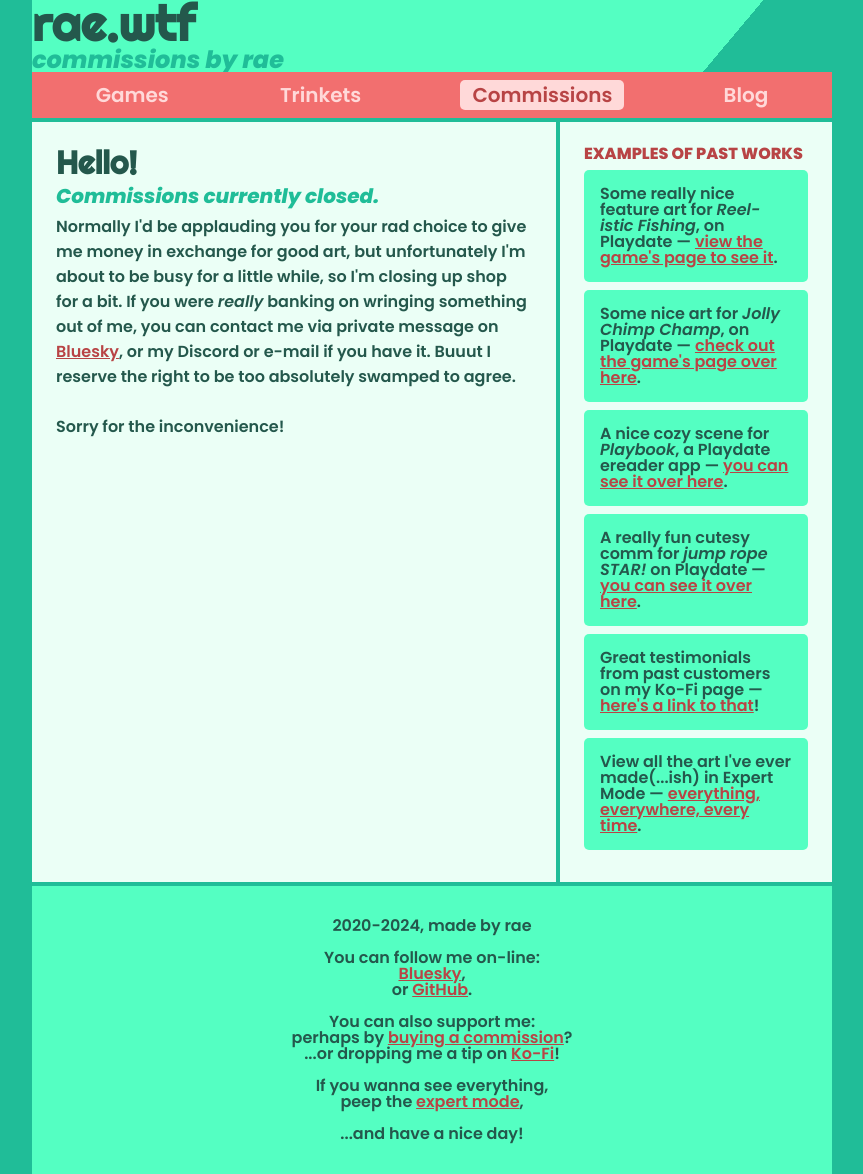
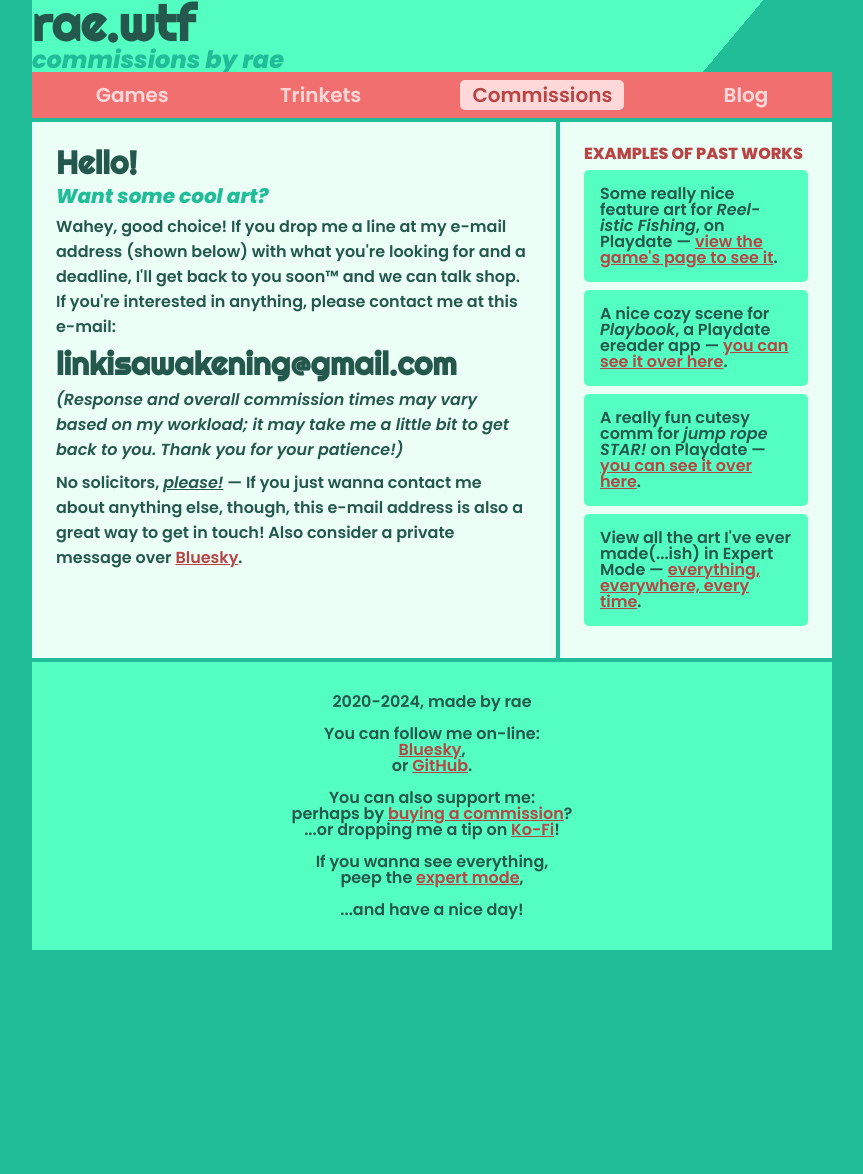
Before and after one commit to raewtf/raewtf.github.io, a Jekyll site: the page commissions/index.html, which Jekyll copies as it is, in a window 1280 px wide. Shown: the whole page, without its empty margins (208-1071 px from the left). Built offline with Jekyll 4.4.1, drawn with Linux system fonts in a browser that asks for light colours; after the commit the page ends 950 px from its top, so only the background shows below that.

Commit message:
y’know what, let’s throw these back open

```diff
--- a/commissions/index.html
+++ b/commissions/index.html
@@ -40,16 +40,19 @@
 	<div class="sides">
 		<div class="side_left">
 			<h1>Hello!</h1>
-			<h2>Commissions currently closed.</h2>
-			<p>Normally I'd be applauding you for your rad choice to give me money in exchange for good art, but unfortunately I'm about to be busy for a little while, so I'm closing up shop for a bit. If you were <i>really</i> banking on wringing something out of me, you can contact me via private message on <a href="https://bsky.app/profile/rae.wtf">Bluesky</a>, or my Discord or e-mail if you have it. Buuut I reserve the right to be too absolutely swamped to agree.<br><br>Sorry for the inconvenience!</p>
+			<h2>Want some cool art?</h2>
+			<p>Wahey, good choice! If you drop me a line at my e-mail address (shown below) with what you're looking for and a deadline, I'll get back to you soon™ and we can talk shop. If you're interested in anything, please contact me at this e-mail:</p>
+			<div style="overflow-x: scroll;">
+				<h1><span>l</span><span>i</span><span>n</span><span>k</span><span>i</span><span>s</span><span>a</span><span>w</span><span>a</span><span>k</span><span>e</span><span>n</span><span>i</span><span>n</span><span>g</span><span>@</span><span>g</span><span>m</span><span>a</span><span>i</span><span>l</span><span>.</span><span>c</span><span>o</span><span>m</span></h1>
+			</div>
+			<p><i>(Response and overall commission times may vary based on my workload; it may take me a little bit to get back to you. Thank you for your patience!)</i></p>
+			<p>No solicitors, <i><u>please!</u></i> — If you just wanna contact me about anything else, though, this e-mail address is also a great way to get in touch! Also consider a private message over <a href="https://bsky.app/profile/rae.wtf">Bluesky</a>.</p>
 		</div>
 		<div class="side_right">
 			<h3>Examples of past works</h3>
 			<p class="box">Some really nice feature art for <i>Reel-istic Fishing</i>, on Playdate — <a href="https://play.date/g/rfish">view the game's page to see it</a>.</p>
-			<p class="box">Some nice art for <i>Jolly Chimp Champ</i>, on Playdate — <a href="https://play.date/g/jolly">check out the game's page over here</a>.</p>
 			<p class="box">A nice cozy scene for <i>Playbook</i>, a Playdate ereader app — <a href="https://play.date/games/playbook">you can see it over here</a>.</p>
 			<p class="box">A really fun cutesy comm for <i>jump rope STAR!</i> on Playdate — <a href="https://play.date/games/jump-rope-star">you can see it over here</a>.</p>
-			<p class="box">Great testimonials from past customers on my Ko-Fi page — <a href="https://ko-fi.com/stuffbyrae">here's a link to that</a>!</p>
 			<p class="box">View all the art I've ever made(...ish) in Expert Mode — <a href="../expert">everything, everywhere, every time</a>.</p>
 		</div>
 	</div>
```
